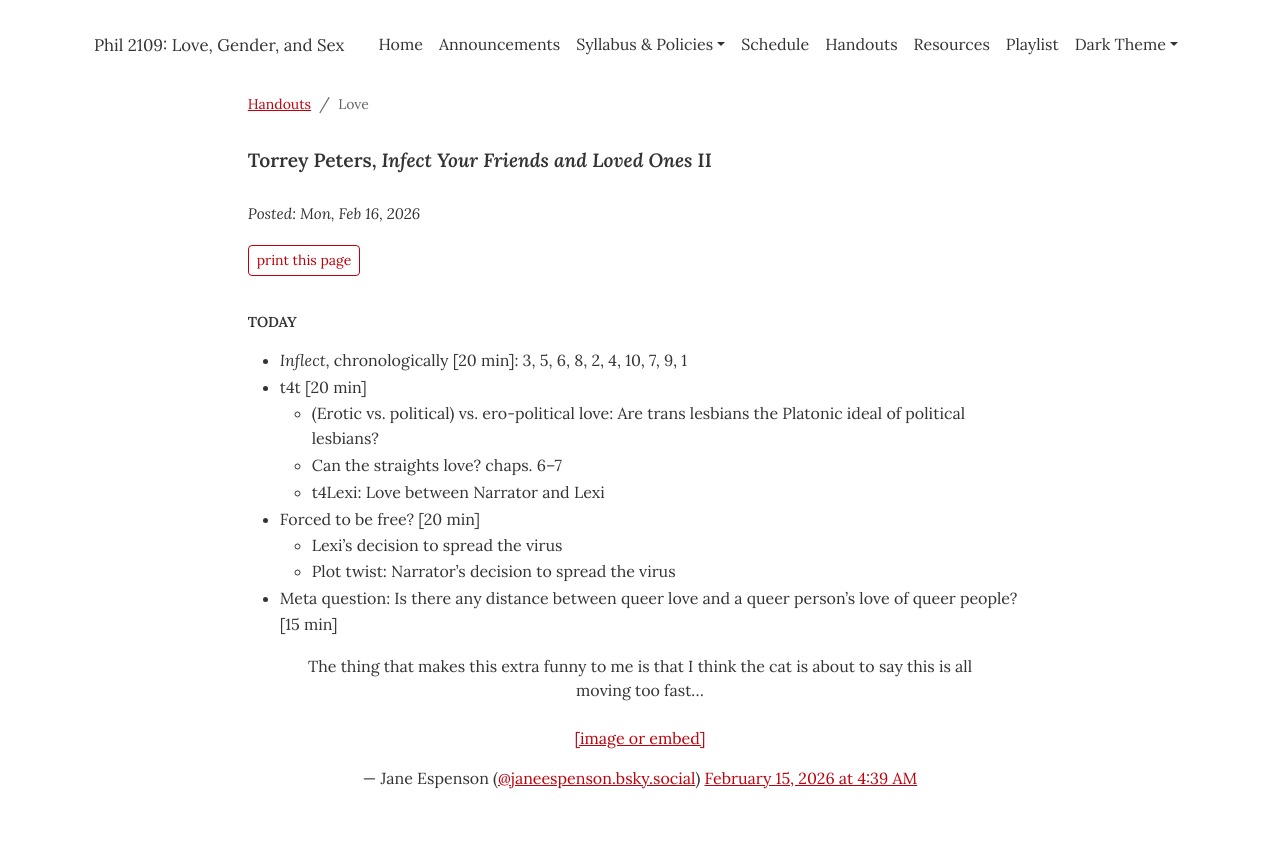
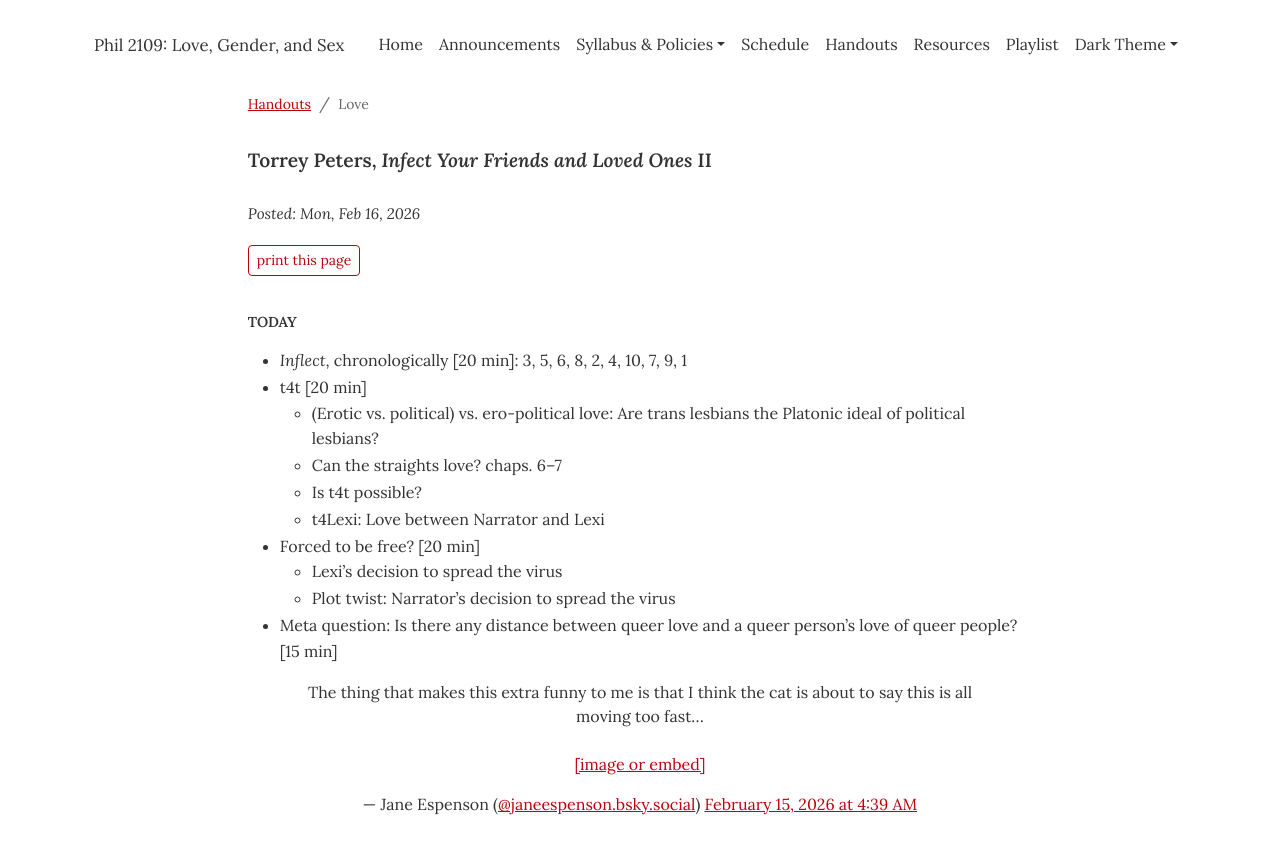
Before and after one commit to dingherself/love-gender-sex, a Jekyll site: the page built from handouts/_posts/2026-02-16-peters-inflect-your-friends-ii.md, in a window 1280 px wide. Shown: the top 854 px of the page. Built offline with Jekyll 4.4.1, drawn with Linux system fonts in a browser that asks for light colours; a script that is not in the unit is left out.

Commit message:
formatting

```diff
--- a/handouts/_posts/2026-02-16-peters-inflect-your-friends-ii.md
+++ b/handouts/_posts/2026-02-16-peters-inflect-your-friends-ii.md
@@ -10,6 +10,7 @@ module: "Love"
 - t4t [20 min]
   - (Erotic vs. political) vs. ero-political love: Are trans lesbians the Platonic ideal of political lesbians?
   - Can the straights love? chaps. 6–7
+  - Is t4t possible?
   - t4Lexi: Love between Narrator and Lexi
 - Forced to be free? [20 min]
   - Lexi’s decision to spread the virus
```
